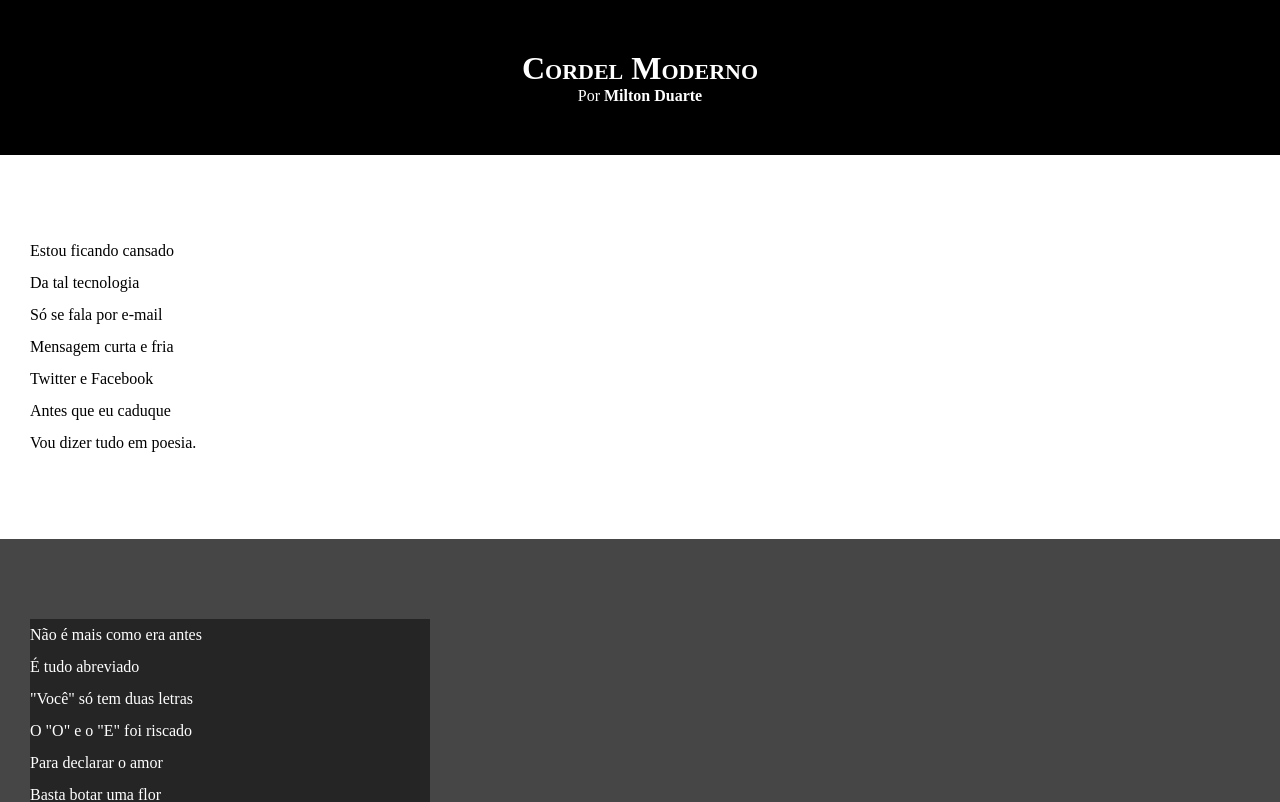
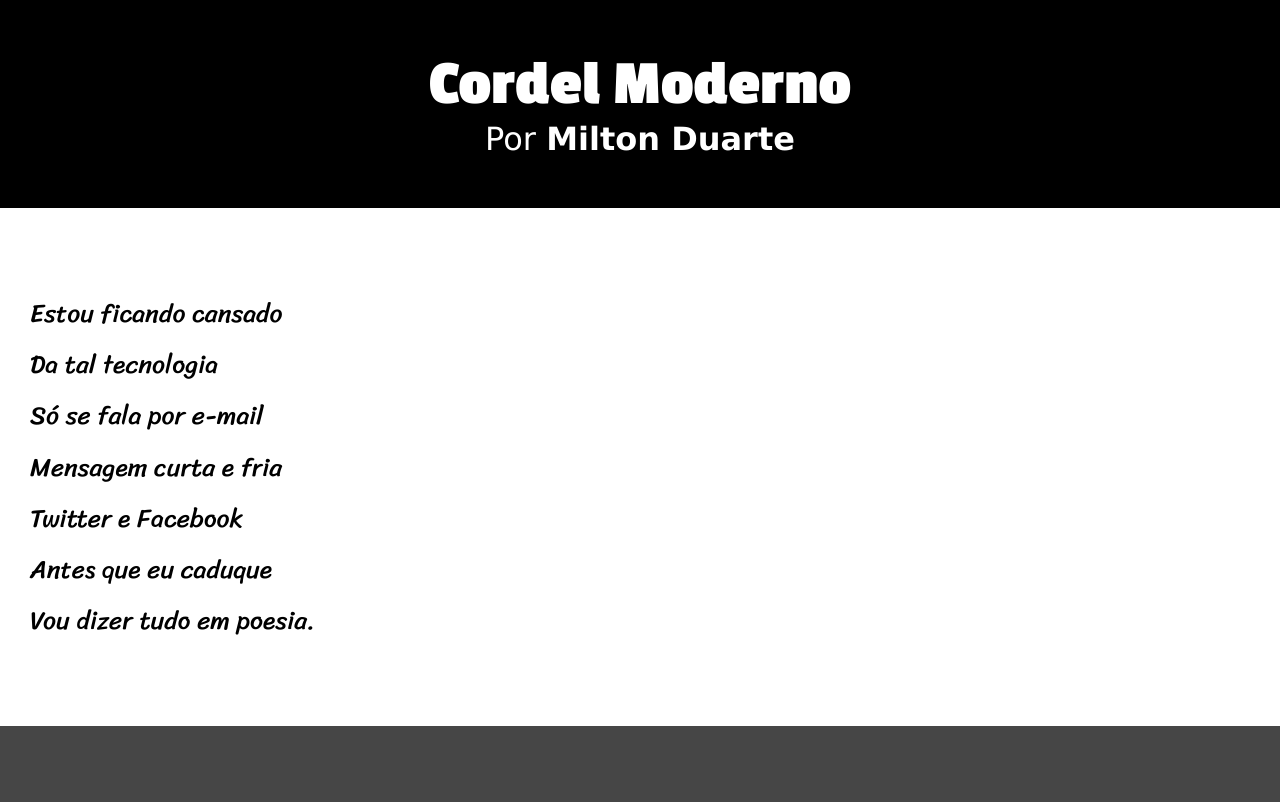
Before and after one commit to fhelippe08/html-css, a plain HTML site: page desafios/Desafio012/index.html in a window 1280 px wide. Shown: the top 802 px of the page. Drawn offline with Linux system fonts and the light colour scheme.

Commit message:
Atualização de Estilo Desafio 012

```diff
--- a/desafios/Desafio012/estilo/style.css
+++ b/desafios/Desafio012/estilo/style.css
@@ -1,4 +1,12 @@
 @charset "UTF-8";
+
+@import url('https://fonts.googleapis.com/css2?family=Passion+One:wght@400;700;900&family=Sriracha&display=swap');
+
+:root {
+    --fonte1: Verdana, Geneva, Tahoma, sans-serif;
+    --fonte2: 'Passion One', sans-serif;
+    --fonte3: 'Sriracha', cursive;
+}
 
 * {
     margin: 0px;
@@ -8,17 +16,19 @@
 html, body {
     min-height: 100vh;
     background-color: darkgray;
+    font-family: var(--fonte1);
 }
 
 header {
     background-color: black;
     color: white;
     text-align: center;
+    font-size: 2.5vw;
 }
 
 header > h1 {
     padding-top: 50px;
-    font-variant: small-caps
+    font-family: var(--fonte2);
 }
 
 header > p {
@@ -40,6 +50,8 @@ section {
     padding-bottom: 10vh;
     line-height: 2em;
     padding-left: 30px;
+    font-family: var(--fonte3);
+    font-size: 2vw;
 }
 
 section.normal {
@@ -53,7 +65,8 @@ section.imagem {
 }
 
 section.imagem > p {
-    width: 400px;
+    display: inline-block;
+    padding: 5px;
     background-color: rgba(0, 0, 0, 0.478);
 }
 
```
